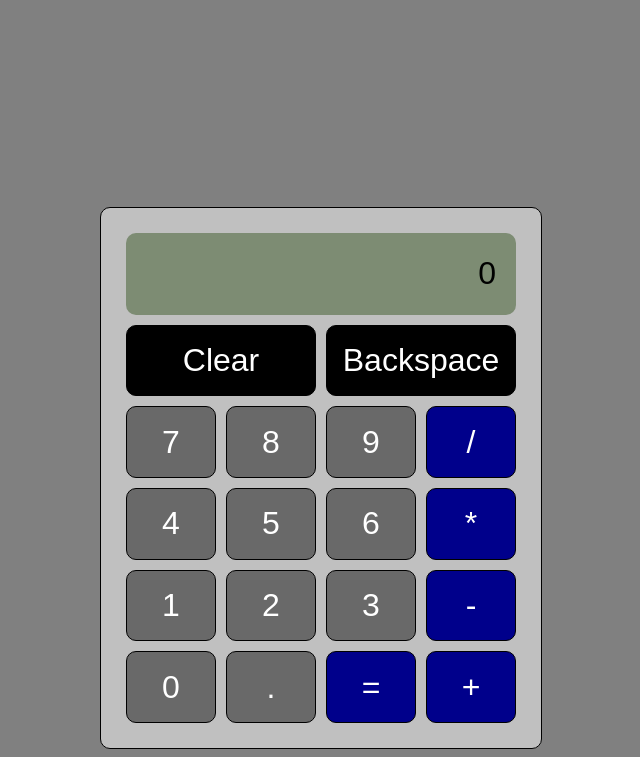
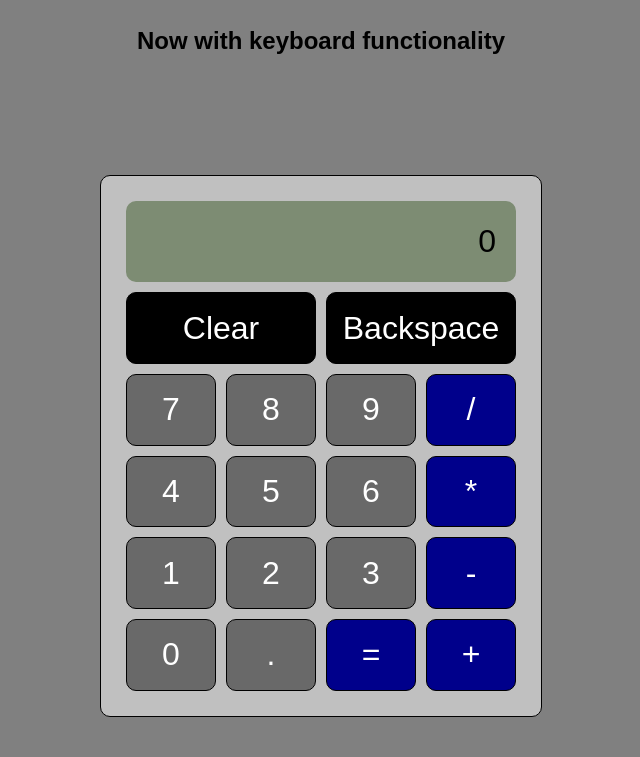
Before and after one commit to kyledinardi/calculator, a plain HTML site: page index.html in a window 1280 px wide. Shown: the part 81-838 px from the top of the page, without its empty margins (319-959 px from the left). After the commit the page ends 806 px from the top, so only its background shows below. Drawn offline with Linux system fonts and the light colour scheme.

Commit message:
Add keyboard functionality subheading

```diff
--- a/index.html
+++ b/index.html
@@ -9,6 +9,7 @@
 </head>
 <body>
     <h1>Calculator</h1>
+    <h2>Now with keyboard functionality</h2>
     <div class="container">
         <div class="display"><p>0</p></div>
         <div class="row">
--- a/style.css
+++ b/style.css
@@ -13,7 +13,7 @@ body{
     height: 500px;
     width: 400px;
     border: thin solid black;
-    margin-top: 200px;
+    margin-top: 100px;
     background-color: silver;
     padding: 20px;
     border-radius: 10px;
```
